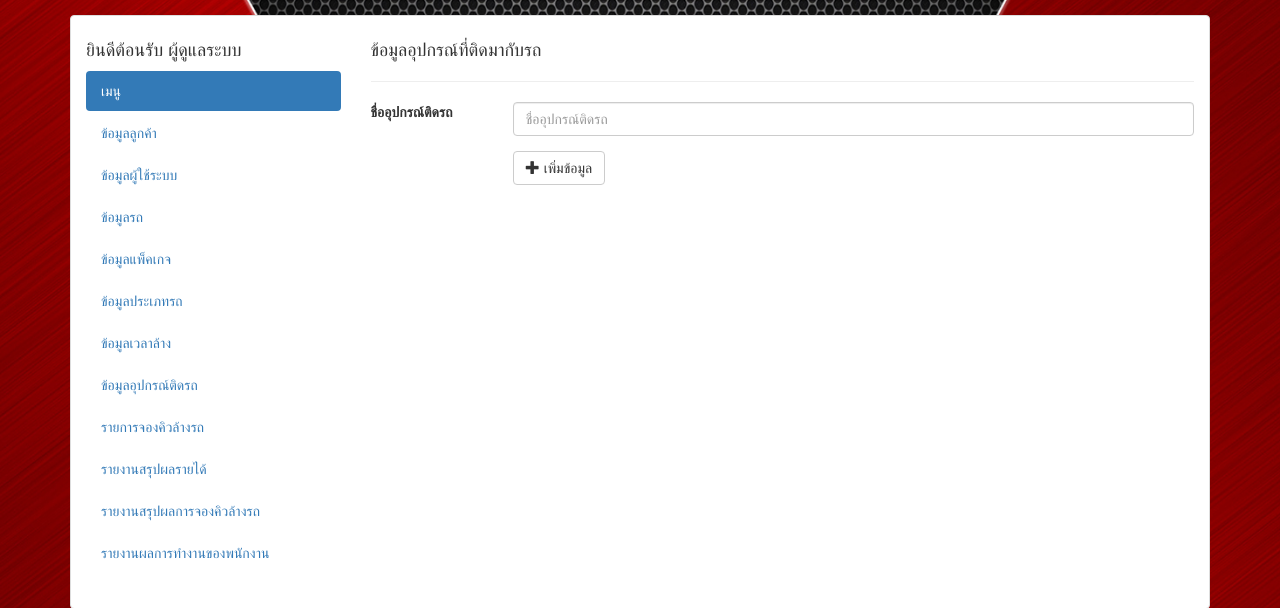
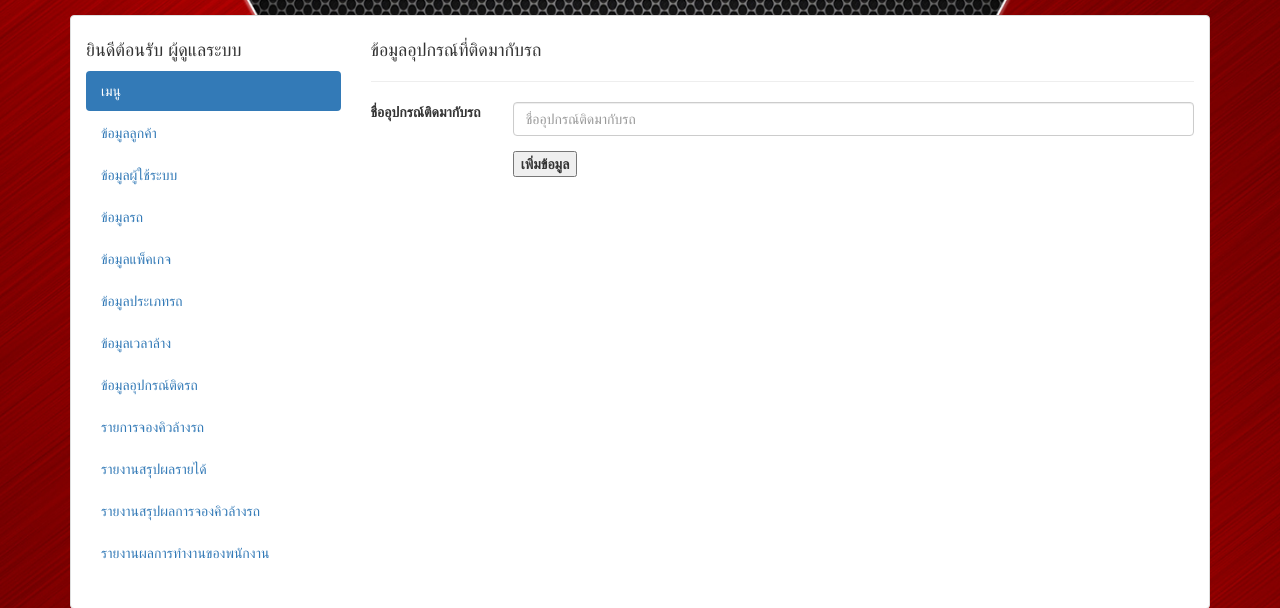
Before and after one commit to icejarunya/Carcare001, a PHP site: page /acc_add.php in a window 1280 px wide. Shown: the part 55-663 px from the top of the page. Run offline with PHP 8.4, Linux system fonts and the light colour scheme.

Commit message:
เพิ่มacc

```diff
--- a/acc_add.php
+++ b/acc_add.php
@@ -9,15 +9,15 @@
 <body>
  <h4>ข้อมูลอุปกรณ์ที่ติดมากับรถ</h4>
       <hr>
-<form class="form-horizontal"  method="post" action="acc_list.php" enctype="multipart/form-data">
+<form class="form-horizontal"  method="post" action="acc_add_q.php" enctype="multipart/form-data">
 
 
 
 
 <div class="form-group row">
-      <label for="inputEmail3" class="col-sm-2 col-form-label">ชื่ออุปกรณ์ติดรถ</label>
+      <label for="inputEmail3" class="col-sm-2 col-form-label">ชื่ออุปกรณ์ติดมากับรถ</label>
       <div class="col-sm-10">
-         <input type="text"  name="id_student" class="form-control" id="id_student" placeholder="ชื่ออุปกรณ์ติดรถ" required="required">
+         <input type="text"  name="acc_name" class="form-control" id="acc_name" placeholder="ชื่ออุปกรณ์ติดมากับรถ" required="required">
      </div>
 </div>
 
@@ -31,9 +31,10 @@
       <div class="form-group row">
       <label for="inputEmail3" class="col-sm-2 col-form-label"></label>
       <div class="col-sm-10">
-	   <button type="submit" class="btn btn-default"> <span class="glyphicon glyphicon-plus" aria-hidden="true"></span> เพิ่มข้อมูล </button>
-
-     </div>
+        <label>
+        <input type="submit" name="Submit" value="เพิ่มข้อมูล" />
+       </label>
+      </div>
 </div>
 
 
--- a/member_add_q.php
+++ b/member_add_q.php
@@ -1,6 +1,6 @@
 <?PHP
 
- include "config.inc.php"; // ไฟล์ติดต่อฐานข้อมลู
+ include "config.inc.php"; // ไฟล์ติดต่อฐานข้อมูล
 
 
  $sql = "INSERT INTO tbl_staff ( staff_id, staff_name, staff_tel, staff_address, staff_email, staff_idcard, staff_level, staff_username, staff_password) VALUES ('$_POST[staff_id]', '$_POST[staff_name]', '$_POST[staff_tel]', '$_POST[staff_address]', '$_POST[staff_email]', '$_POST[staff_idcard]', '$_POST[staff_level]', '$_POST[staff_username]', '$_POST[staff_password]')";
--- a/register.php
+++ b/register.php
@@ -29,8 +29,8 @@
 
 	<div class="form-group row">
       <label for="inputEmail3" class="col-sm-2 col-form-label"></label>
-      <div class="col-sm-8">เลขประจำตัวประชาชน
-         <input  name="cus_idcard" type="text" class="form-control" id="cus_idcard" maxlength="13" placeholder="เลขประจำตัวประชาชน" required="required">
+      <div class="col-sm-8">รหัสประจำตัวประชาชน
+         <input  name="cus_idcard" type="text" class="form-control" id="cus_idcard" maxlength="13" placeholder="รหัสประจำตัวประชาชน" required="required">
      </div>
 </div>
 
--- a/time_add.php
+++ b/time_add.php
@@ -9,7 +9,7 @@
 <body>
  <h4>ข้อมูลเวลาให้บริการ</h4>
       <hr>
-<form class="form-horizontal"  method="post" action="" enctype="multipart/form-data">
+<form class="form-horizontal"  method="post" action="time_add_q.php" enctype="multipart/form-data">
 
 
 
```
Also changed, not shown: acc_add_q.php (added, +12 -0 lines), time_add_q.php (added, +12 -0 lines).
